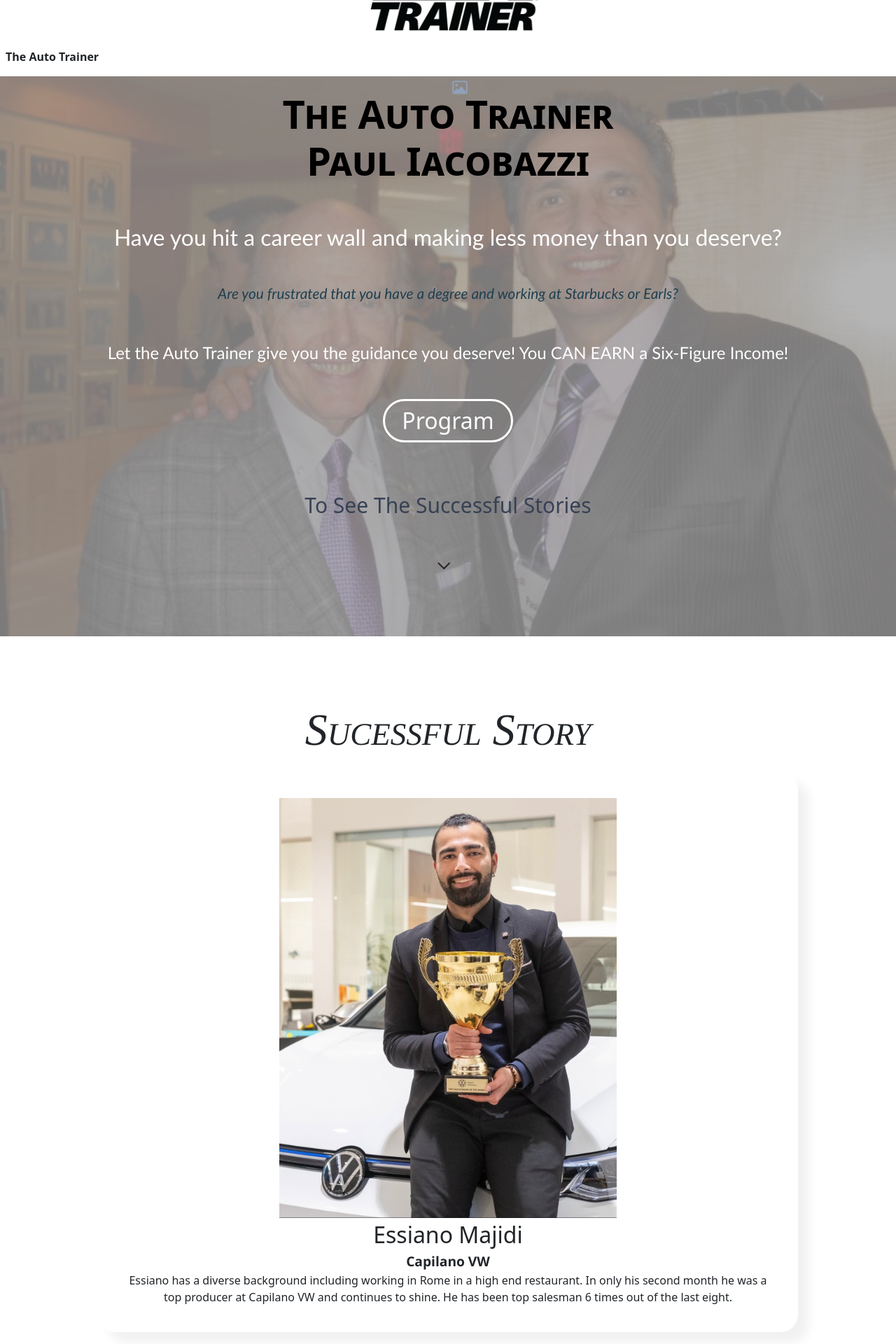
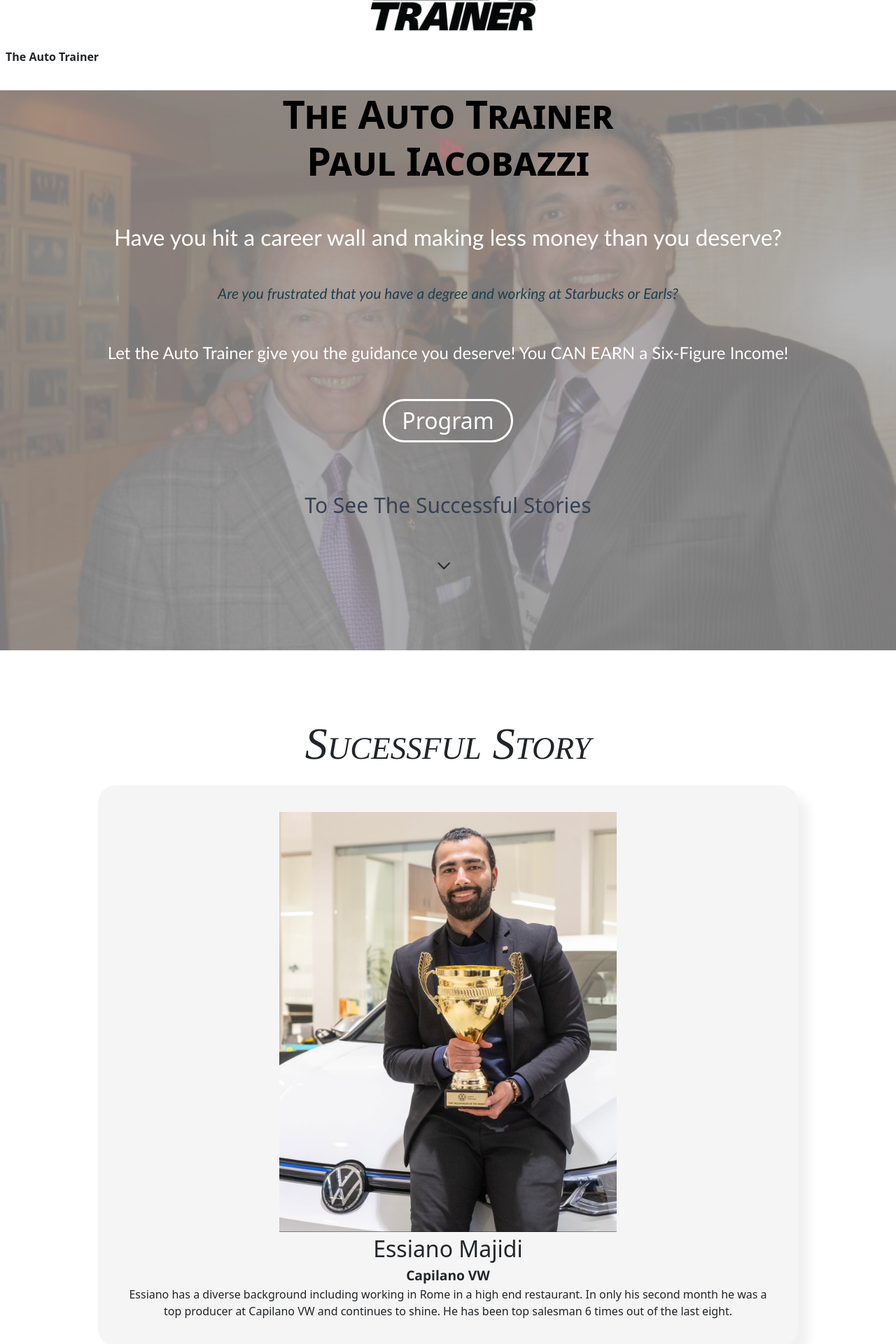
Before and after one commit to dennisyau96/theAutoTrainerFrontend, a React (Vite) app: page / in a window 1280 px wide. Shown: the part 80-2000 px from the top of the page at 70% size. Built offline with nearby package versions, Linux system fonts and the light colour scheme.

Commit message:
x +ve review, story color LP pic exp.

```diff
--- a/src/animation.css
+++ b/src/animation.css
@@ -176,13 +176,19 @@
 
   max-width: 1000px;
   justify-self: center;
+  justify-content: center;
+  justify-items: center;
+  text-align: center;
+
   border: none;
   border-radius: 25px;
   box-shadow: 15px 15px 15px rgb(242, 241, 241);
 }
 @keyframes sucessfulStoryAnm {
   0% {
-    transform: translateY(100px);
+    /* transform: translateY(100px); */
+    transform: translateY(0px);
+
     opacity: 0%;
     scale: 0.5;
   }
@@ -208,6 +214,10 @@
   animation-duration: 2s;
 
   justify-items: center;
+  justify-self: center;
+  text-align: center;
+  justify-content: center;
+
   display: block;
   position: static;
   height: auto;
@@ -216,6 +226,9 @@
 .storyPicB {
   animation-name: storyPicBAnm;
   justify-items: center;
+  justify-self: center;
+  text-align: center;
+  justify-content: center;
   /* animation-timeline: view(); */
   animation-duration: 2s;
 
@@ -227,7 +240,9 @@
 
 @keyframes storyPicAAnm {
   0% {
-    transform: translateX(-5vw);
+    /* transform: translateX(-5vw); */
+    transform: translateX(0vw);
+
     opacity: 0%;
   }
   100% {
@@ -237,7 +252,10 @@
 }
 @keyframes storyPicBAnm {
   0% {
-    transform: translateX(5vw);
+    /* transform: translateX(5vw);
+     */
+    transform: translateX(0vw);
+
     opacity: 0%;
   }
   100% {
--- a/src/component/Home.jsx
+++ b/src/component/Home.jsx
@@ -12,7 +12,10 @@
         <section id="homeSection1" className="pt-10">
           <h2 className="subtitleA"></h2>
         </section>
-        <section id="homeSection2" className="pt-5 overflow px-3">
+        <section
+          id="homeSection2"
+          className="pt-5 overflow px-3 justify-items-center text-center justify-content-center justify-self-center"
+        >
           <h2 className="subtitleB">Sucessful Story</h2>
           <div id="story1" className="sucessfulStory  ">
             <div className="storyPicA">
@@ -194,7 +197,7 @@
               </div>
             </div>
           </div>
-          <div id="story10" className="sucessfulStory block">
+          <div id="story10" className="sucessfulStory block ">
             <div className="storyPicB">
               <img
                 src="../../AaronLi.JPG"
@@ -291,7 +294,7 @@
           </div>
         </section>
         <section id="homeSection3" className="pt-10">
-          <h2 className="subtitleA">Positive Reviews</h2>
+          {/* <h2 className="subtitleA">Positive Reviews</h2> */}
         </section>
         <section id="homeSection4"></section>
       </div>
--- a/src/component/LandingPage.jsx
+++ b/src/component/LandingPage.jsx
@@ -5,13 +5,17 @@
   return (
     <div id="landingPageDiv">
       {" "}
-      <i
+      {/* <i
         className="absolute text-right  fa fa-solid fa-image m-2 text-slate-400 cursor-pointer hover:scale-150 scale-120 text-lg"
         data-bs-toggle="modal"
         data-bs-target="#exampleModal"
-      ></i>
+      ></i> */}
       <sction id="landingPage">
-        <h1 className=" landingPageTitle relative pb-10">
+        <h1
+          className=" landingPageTitle relative pb-10 block cursor-pointer"
+          data-bs-toggle="modal"
+          data-bs-target="#exampleModal"
+        >
           The Auto Trainer <br />
           Paul Iacobazzi
         </h1>
@@ -56,7 +60,11 @@
           </div>
         </div>
 
-        <div className="LPintroPara relative grid-rows-1 gap-0 grid align-content-center ">
+        <div
+          className="LPintroPara relative grid-rows-1 gap-0 grid align-content-center cursor-pointer "
+          data-bs-toggle="modal"
+          data-bs-target="#exampleModal"
+        >
           <span className="LPPA justify-center text-justify align-middle text-wrap">
             Have you hit a career wall and making less money than you deserve?
           </span>
--- a/src/component/Maintenance.jsx
+++ b/src/component/Maintenance.jsx
@@ -4,6 +4,9 @@
 
 const Maintenance = () => {
   const navigate = useNavigate();
+  useEffect(() => {
+    window.scroll(0, 0);
+  });
   //   useEffect(() => {
   //     setTimeout(() => {
   //       navigate(-1), 10000;
--- a/src/index.css
+++ b/src/index.css
@@ -315,6 +315,7 @@
 .sucessfulStory {
   border-width: 1px;
   padding: 3vw;
+  background-color: #f5f5f5;
 }
 
 .storyName {
```
